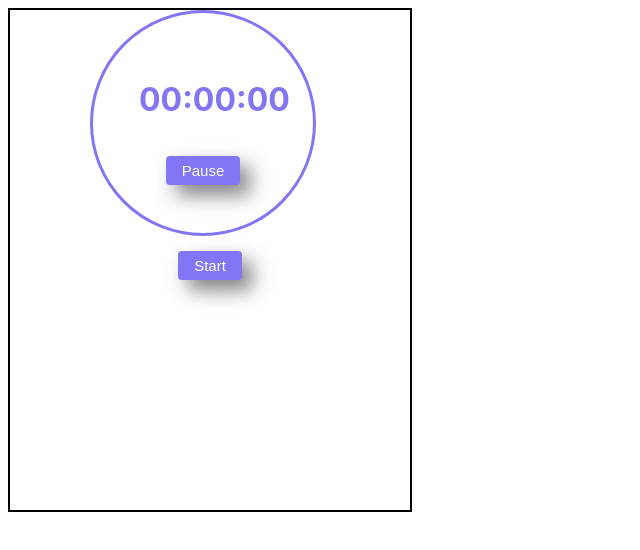
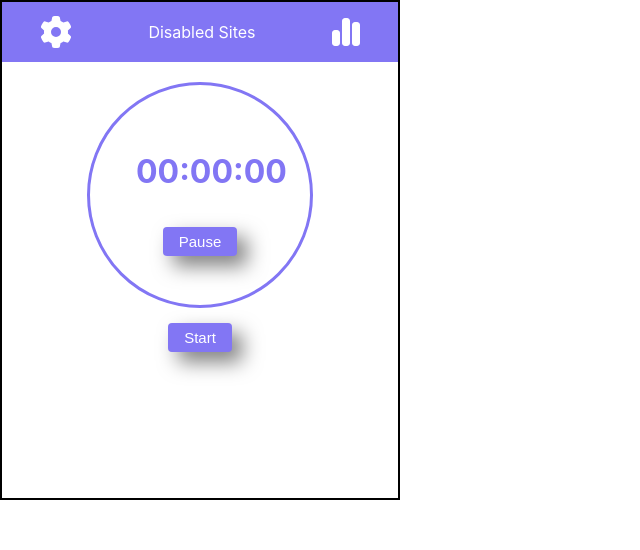
Before and after one commit to satyam73/well-beind-extension, a React (Create React App) app: page / in a window 1280 px wide. Shown: the top 550 px of the page, without its empty margins (0-640 px from the left). Built offline with nearby package versions, Linux system fonts and the light colour scheme.

Commit message:
added distracted app screen

```diff
--- a/package.json
+++ b/package.json
@@ -3,6 +3,10 @@
   "version": "0.1.0",
   "private": true,
   "dependencies": {
+    "@fortawesome/fontawesome-svg-core": "^6.2.1",
+    "@fortawesome/free-regular-svg-icons": "^6.2.1",
+    "@fortawesome/free-solid-svg-icons": "^6.2.1",
+    "@fortawesome/react-fontawesome": "^0.2.0",
     "@testing-library/jest-dom": "^5.16.5",
     "@testing-library/react": "^13.4.0",
     "@testing-library/user-event": "^13.5.0",
--- a/src/App.css
+++ b/src/App.css
@@ -1,4 +1,6 @@
+@import url("./styles/Main.css");
 @import url("./styles/Timer.css");
+@import url("./styles/WebsiteRow.css");
 
 .App {
   text-align: center;
--- a/src/App.js
+++ b/src/App.js
@@ -1,10 +1,8 @@
 import React, { useState, useEffect, useRef } from "react";
 import logo from "./logo.svg";
 import "./App.css";
-import Hello from "./component/Hello";
 import Main from "./component/Main";
 // import chrome from "chrome";
-// import Hello from "./components/Hello";
 function App() {
   return (
     <div className="App">
--- /dev/null
+++ b/src/component/DisabledApps.js
@@ -0,0 +1,11 @@
+import React from "react";
+import WebsiteRow from "./WebsiteRow";
+function DisabledApps() {
+  return (
+    <div>
+      <WebsiteRow />
+    </div>
+  );
+}
+
+export default DisabledApps;
--- a/src/component/Hello.js
+++ /dev/null
@@ -1,7 +0,0 @@
-import React from "react";
-
-function Hello() {
-  return <div>Hello</div>;
-}
-
-export default Hello;
--- a/src/component/Main.js
+++ b/src/component/Main.js
@@ -1,9 +1,28 @@
-import React from "react";
+import React, { useState } from "react";
 import Timer from "../common/Timer";
+import { FontAwesomeIcon } from "@fortawesome/react-fontawesome";
+import {
+  faCoffee,
+  faGear,
+  faChartSimple,
+} from "@fortawesome/free-solid-svg-icons";
+import DisabledApps from "./DisabledApps";
+
 function Main() {
+  const [isDistractApps, setIsDistractApps] = useState(false);
   return (
-    <div>
-      <Timer />
+    <div className="main">
+      <div className="appbar">
+        <FontAwesomeIcon icon={faGear} size="2x" />
+        <div
+          onClick={() => setIsDistractApps(!isDistractApps)}
+          className="link"
+        >
+          {isDistractApps ? "Timer" : "Disabled Sites"}
+        </div>
+        <FontAwesomeIcon icon={faChartSimple} size="2x" />
+      </div>
+      {isDistractApps ? <DisabledApps /> : <Timer />}
     </div>
   );
 }
--- /dev/null
+++ b/src/component/WebsiteRow.js
@@ -0,0 +1,14 @@
+import { faTrash } from "@fortawesome/free-solid-svg-icons";
+import { FontAwesomeIcon } from "@fortawesome/react-fontawesome";
+import React from "react";
+
+function WebsiteRow() {
+  return (
+    <div className="website__row">
+      <p className="website__rowText">Website row text</p>
+      <FontAwesomeIcon className="deleteIcon" icon={faTrash} size="2x" />
+    </div>
+  );
+}
+
+export default WebsiteRow;
--- a/src/index.css
+++ b/src/index.css
@@ -1,20 +1,24 @@
 @import url("./styles/variables.css");
-html{
+html {
+  margin: 0;
   height: 500px;
   width: 400px;
 }
 body {
+  margin: 0;
+  padding: 0;
+  box-sizing: border-box;
   height: 500px;
   width: 400px;
   border: 2px solid black;
-  font-family: -apple-system, BlinkMacSystemFont, 'Segoe UI', 'Roboto', 'Oxygen',
-    'Ubuntu', 'Cantarell', 'Fira Sans', 'Droid Sans', 'Helvetica Neue',
+  font-family: -apple-system, BlinkMacSystemFont, "Segoe UI", "Roboto", "Oxygen",
+    "Ubuntu", "Cantarell", "Fira Sans", "Droid Sans", "Helvetica Neue",
     sans-serif;
   -webkit-font-smoothing: antialiased;
   -moz-osx-font-smoothing: grayscale;
 }
 
-#root{
+#root {
   width: 100%;
   height: 100%;
 }
--- a/src/styles/Main.css
+++ b/src/styles/Main.css
@@ -0,0 +1,17 @@
+.main {
+  height: 100%;
+}
+.link {
+  /* height: 100%; */
+  cursor: pointer;
+  width: fit-content;
+}
+.appbar {
+  display: flex;
+  width: 100%;
+  background-color: var(--secondary-color);
+  color: var(--primary-color);
+  height: 12%;
+  justify-content: space-around;
+  align-items: center;
+}
--- a/src/styles/Timer.css
+++ b/src/styles/Timer.css
@@ -4,20 +4,19 @@
   position: relative;
   overflow: hidden;
   border-radius: 50%;
-      margin-left: 80px;
+  margin: auto;
+  margin-top: 20px;
   text-align: center;
   border-style: solid;
-    border-color:  var(--secondary-color);
+  border-color: var(--secondary-color);
 }
 
 .timer__countdown {
   text-align: center;
   padding: 6px 6px 6px 6px;
-    margin:  40px;
+  margin: 40px;
   color: var(--secondary-color);
 }
-
-
 
 .start {
   padding: 6px 16px;
@@ -29,25 +28,23 @@
   color: var(--primary-color);
   background: var(--secondary-color);
   font-size: 15px;
-      font-weight:450;
-      border-radius:4px;
-      cursor:pointer;
-      box-shadow: 10px 10px 20px rgba(0,0,0,0.5);
-
+  font-weight: 450;
+  border-radius: 4px;
+  cursor: pointer;
+  box-shadow: 10px 10px 20px rgba(0, 0, 0, 0.5);
 }
 
-  .pause{
+.pause {
   padding: 6px 16px;
   outline: none;
   border: none;
   text-align: center;
-      margin:  15px;
+  margin: 15px;
   color: var(--primary-color);
   background: var(--secondary-color);
   font-size: 15px;
-      font-weight:450;
-      border-radius:4px;
-      cursor:pointer;
-      box-shadow: 10px 10px 20px rgba(0,0,0,0.5);
-
+  font-weight: 450;
+  border-radius: 4px;
+  cursor: pointer;
+  box-shadow: 10px 10px 20px rgba(0, 0, 0, 0.5);
 }
--- /dev/null
+++ b/src/styles/WebsiteRow.css
@@ -0,0 +1,21 @@
+.website__row {
+  width: 96%;
+  height: 50px;
+  box-shadow: 0px 0px 4px 2px #e1e1e1;
+  margin: auto;
+  margin-top: 5px;
+  display: flex;
+  justify-content: center;
+  align-items: center;
+}
+
+.website__rowText {
+  width: 80%;
+  font-size: 19px;
+  font-weight: 600;
+}
+
+.deleteIcon {
+  color: red;
+  font-size: 20px;
+}
```
Also changed, not shown: 1 other file (tests, documents, lock files or other folders). Lines whose indentation alone changed are shown as unchanged.
